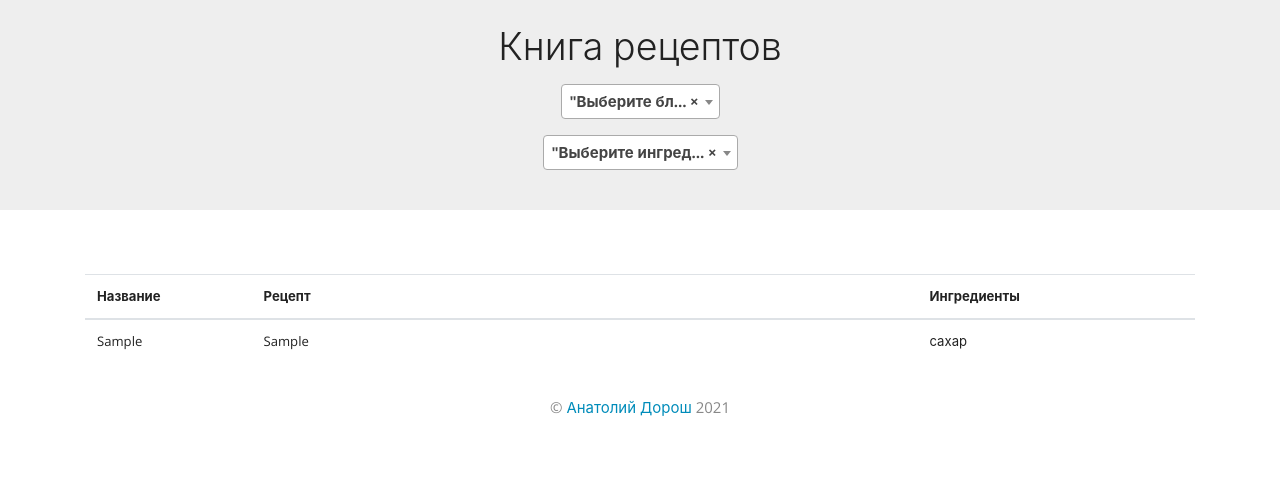
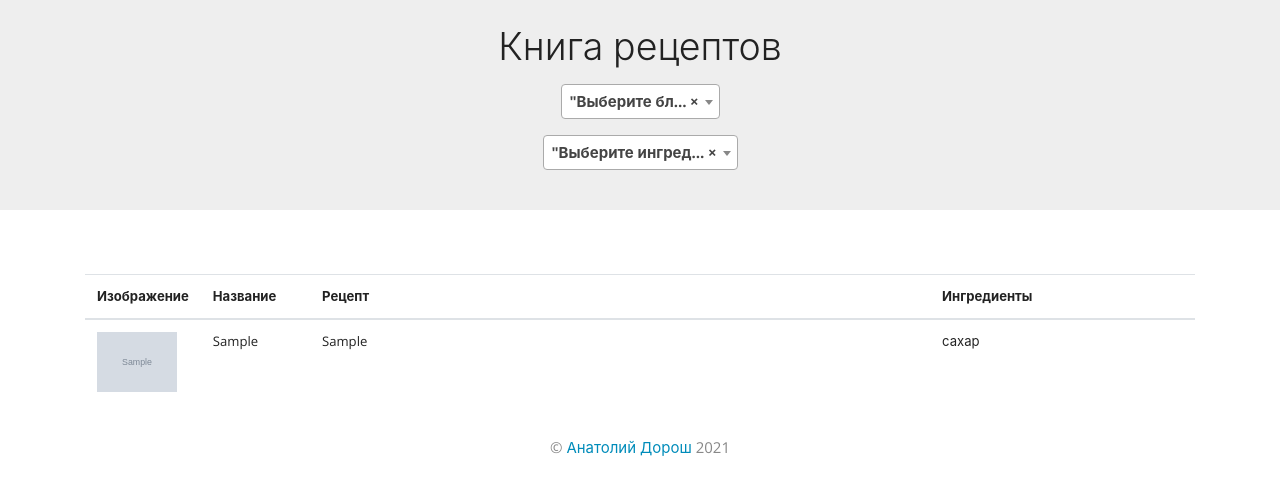
Before and after one commit to DAPetrovich/Sitereceptov, a Django app: page / in a window 1280 px wide. Shown: the part 56-551 px from the top of the page. Run offline with Django 3.2, Linux system fonts and the light colour scheme; data comes from the database, SQL or seed files in the repository; tables that the repository leaves empty hold one stand-in row (values such as "Sample post"); grey boxes marked "Sample" are stand-in pictures; parts of the project's set-up code (start-up, migrations or seed data) failed here and were passed over; some libraries are stand-ins or nearby versions.

Commit message:
Update home.html

```diff
--- a/app/receptsite/templates/home.html
+++ b/app/receptsite/templates/home.html
@@ -32,12 +32,14 @@
     <div class="container">
                 <table class="table table-hover js-table">
                     <colgroup>
-                        <col style="width: 15%;">
+                        <col style="width: 5%;">
+                        <col style="width: 10%;">
                         <col style="width: 60%;">
                         <col style="width: 25%;">
                     </colgroup>
                     <thead>
                         <tr>
+                            <th scope="col">Изображение</th>
                             <th scope="col">Название</th>
                             <th scope="col">Рецепт</th>
                             <th scope="col">Ингредиенты</th>
@@ -47,6 +49,7 @@
 
                         {% for el in result_select %}
                                <tr>
+                                    <td><img src="{{ el.image }}" alt="альтернативный текст" width="80px"> </td>
                                     <td>{{ el.nazvanie }}</td>
                                     <td>{{ el.prigotovlenie }} </td>
                                     <td>{{ el.ingredients.all|join:", " }} </td>
```
